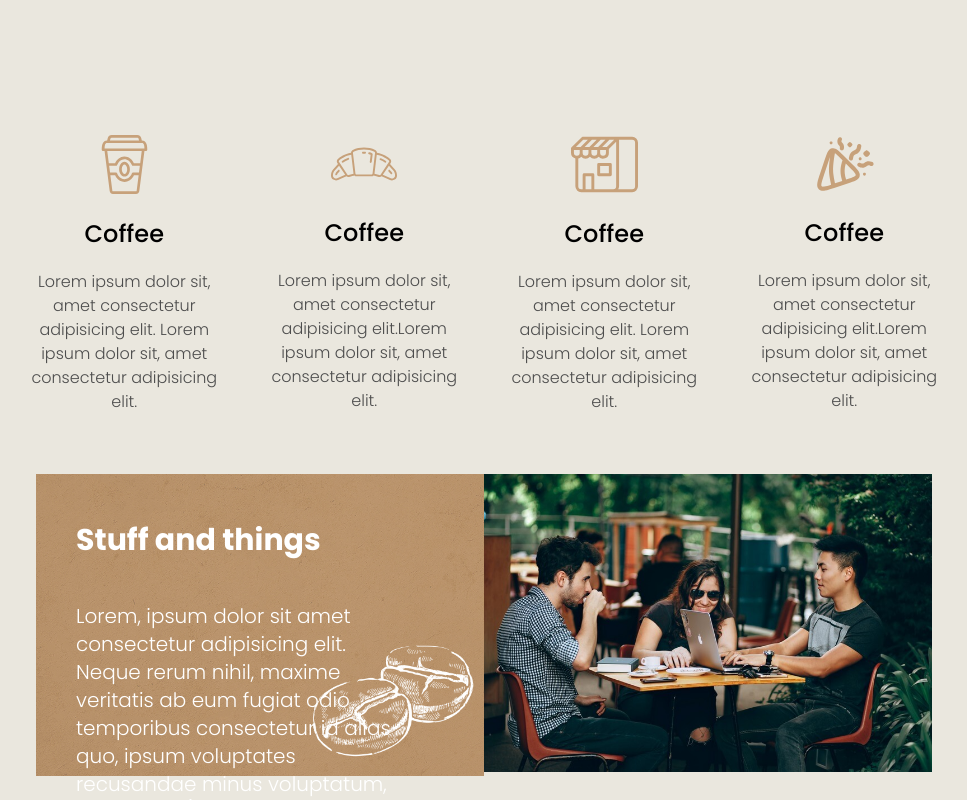
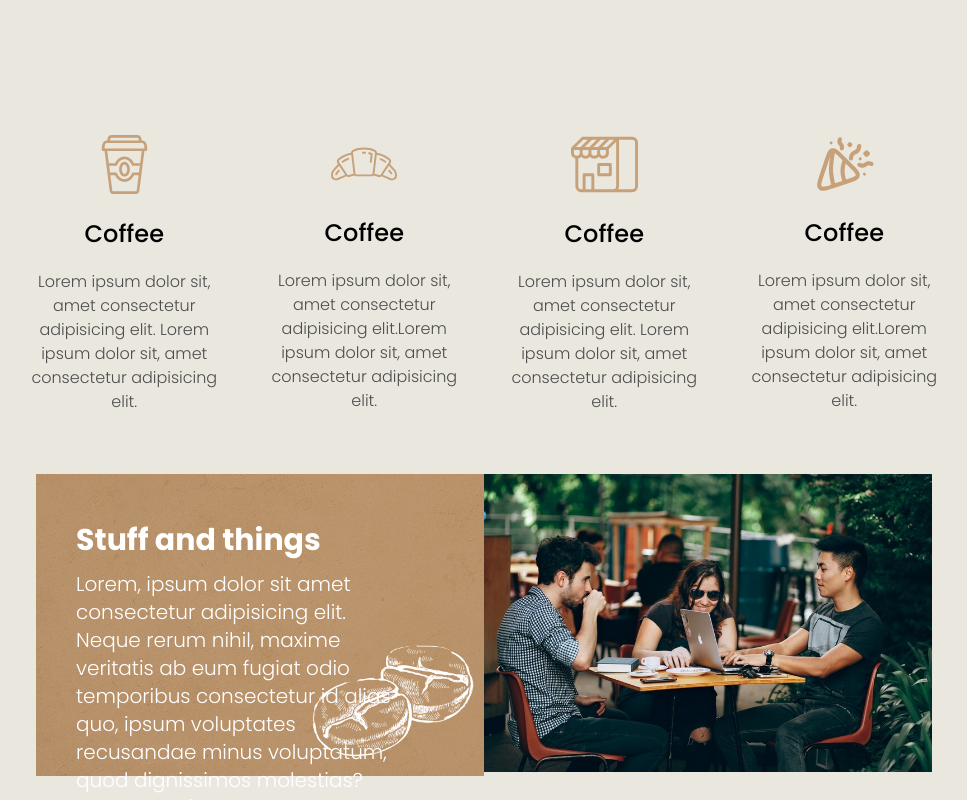
Before and after one commit to Tactenator/barista-clone, a website: page index.html in a window 1280 px wide. Shown: the part 2000-2800 px from the top of the page, without its empty margins (156-1123 px from the left). Drawn offline with Linux system fonts and the light colour scheme.

Commit message:
fixing bottom absolute text

```diff
--- a/index.html
+++ b/index.html
@@ -112,7 +112,7 @@
             <div class="w-full sm:w-2/5 relative">
                 <img src="./src/images/slider.jpg">
                 <h3 class="absolute text-white z-20 top-12 left-10 text-3xl font-bold">Stuff and things</h3>
-                <p class="hidden sm:block absolute text-white z-20 top-32 left-10 text-xl w-3/4 font-normal">Lorem, ipsum dolor sit amet consectetur adipisicing elit. Neque rerum nihil, maxime veritatis ab eum fugiat odio temporibus consectetur id alias quo, ipsum voluptates recusandae minus voluptatum, quod dignissimos molestias?</p>
+                <p class="hidden sm:block absolute text-white z-20 top-24 left-10 text-xl w-3/4 font-normal">Lorem, ipsum dolor sit amet consectetur adipisicing elit. Neque rerum nihil, maxime veritatis ab eum fugiat odio temporibus consectetur id alias quo, ipsum voluptates recusandae minus voluptatum, quod dignissimos molestias?</p>
                 <div class="absolute top-40 sm:top-80 left-10 text-white text-xl flex flex-row gap-2 cursor-pointer transition-all duration-200 hover:translate-x-2">
                     <a href="./src/pages/menu.html">Our Menu</a>
                     <div class="">
@@ -128,7 +128,7 @@
 
     <!-- Footer Section  -->
     <footer class="bg-footer min-h-fit flex flex-col sm:flex-row justify-around text-white py-16 px-20">
-        <div class="flex flex-row justify-around">
+        <div class="flex flex-row justify-around ">
             <div class="">
                 <img src="./src/images/home-icon.png">
             </div>
```
Also changed, not shown: dist/output.css.
